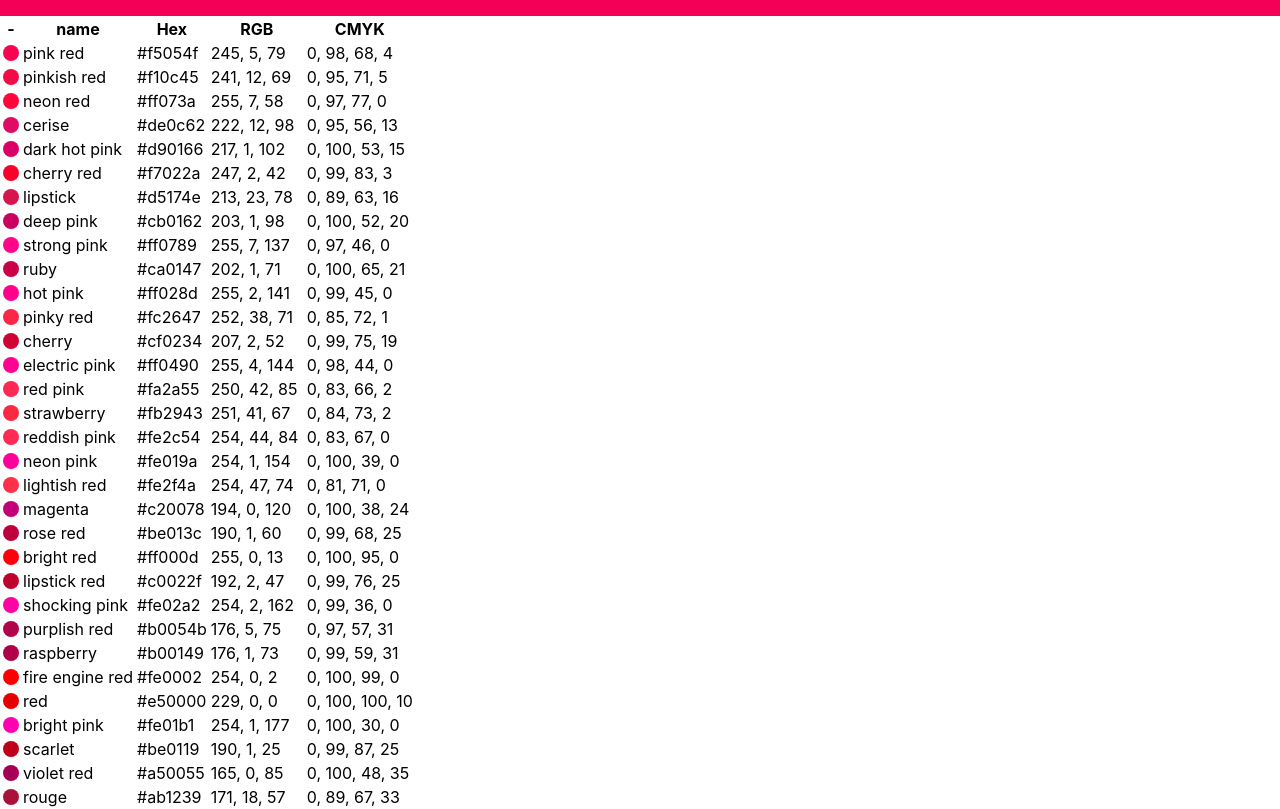
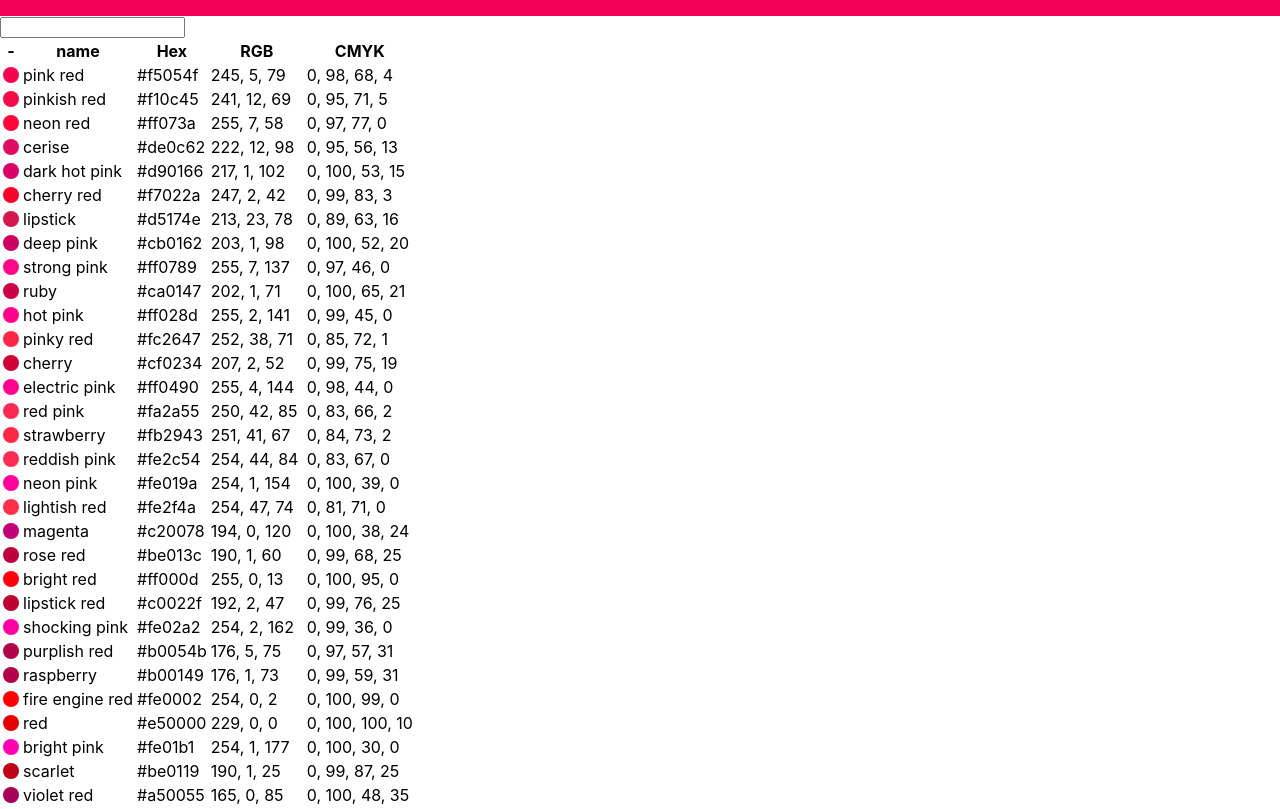
Before and after one commit to scotteau/codetest-color-matcher, a React (Create React App) app: page / in a window 1280 px wide. Shown: the top 809 px of the page. Built offline with nearby package versions, Linux system fonts and the light colour scheme.

Commit message:
added input & form to for user color input

```diff
--- a/src/components/App/App.js
+++ b/src/components/App/App.js
@@ -107,9 +107,25 @@ function App() {
         }
     }, [inputtedColor])
 
+    function handleChange(event) {
+    //    if valid
+    //    set it as inputted color
+    //    else
+        console.log(event.target.value);
+
+    }
+
+    function handleSubmit(event) {
+        event.preventDefault();
+    }
+
     return (
         <div className="App">
             <div className="target" style={{background: inputtedColor ? inputtedColor : "transparent"}}/>
+
+            <form onSubmit={(event) => handleSubmit(event)}>
+                <input type="text" onChange={(event) => handleChange(event)}/>
+            </form>
             <table>
                 <thead>
 
```
